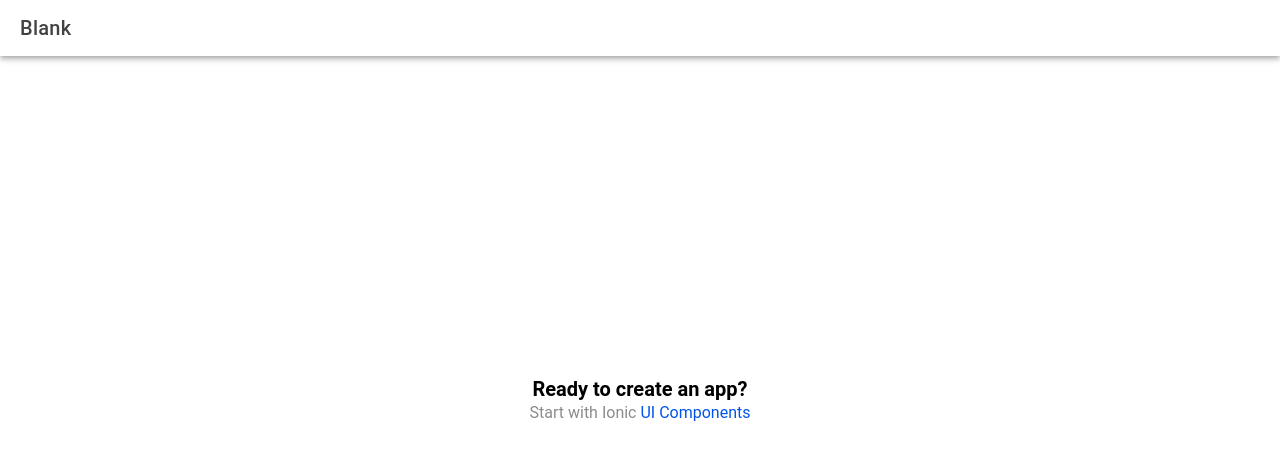
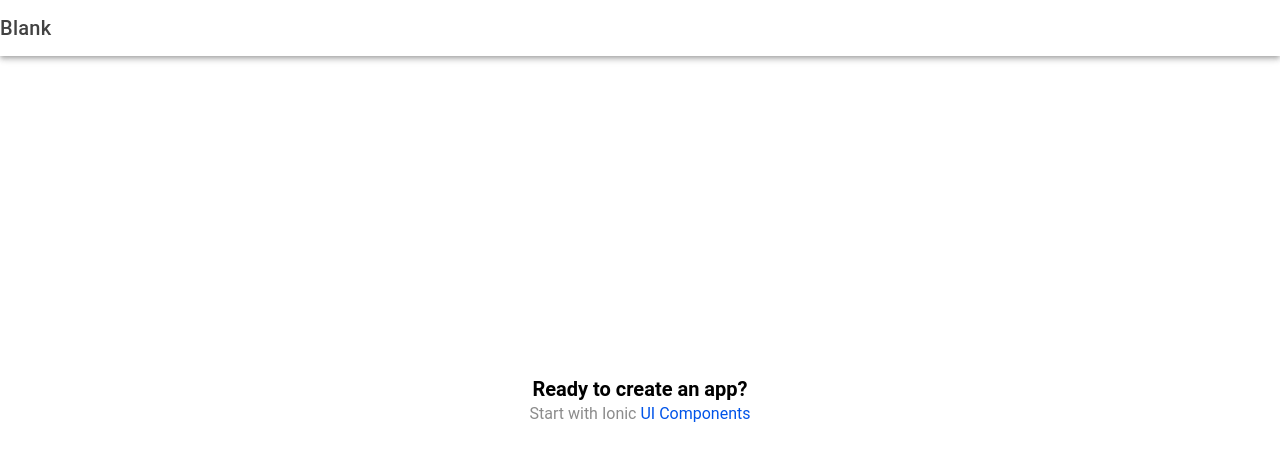
Before and after one commit to hellencc-dev/Gamezone-Reservas-Canchas, a React (Vite) app: page /home in a window 1280 px wide. Shown: the top 460 px of the page. Built offline with nearby package versions, Linux system fonts and the light colour scheme.

Commit message:
chore: configurar Tailwind CSS

```diff
--- a/package.json
+++ b/package.json
@@ -19,13 +19,15 @@
     "@capacitor/status-bar": "8.0.2",
     "@ionic/react": "^8.5.0",
     "@ionic/react-router": "^8.5.0",
+    "@tailwindcss/vite": "^4.3.0",
     "@types/react-router": "^5.1.20",
     "@types/react-router-dom": "^5.3.3",
     "ionicons": "^7.4.0",
     "react": "19.0.0",
     "react-dom": "19.0.0",
     "react-router": "^5.3.4",
-    "react-router-dom": "^5.3.4"
+    "react-router-dom": "^5.3.4",
+    "tailwindcss": "^4.3.0"
   },
   "devDependencies": {
     "@capacitor/cli": "8.3.4",
--- a/src/theme/variables.css
+++ b/src/theme/variables.css
@@ -1,2 +1,4 @@
 /* For information on how to create your own theme, please refer to:
 http://ionicframework.com/docs/theming/ */
+
+@import "tailwindcss";
--- a/tsconfig.json
+++ b/tsconfig.json
@@ -10,7 +10,7 @@
     "strict": true,
     "forceConsistentCasingInFileNames": true,
     "module": "ESNext",
-    "moduleResolution": "Node",
+    "moduleResolution": "node",
     "resolveJsonModule": true,
     "isolatedModules": true,
     "noEmit": true,
```
Also changed, not shown: 1 other file (tests, documents, lock files or other folders).
